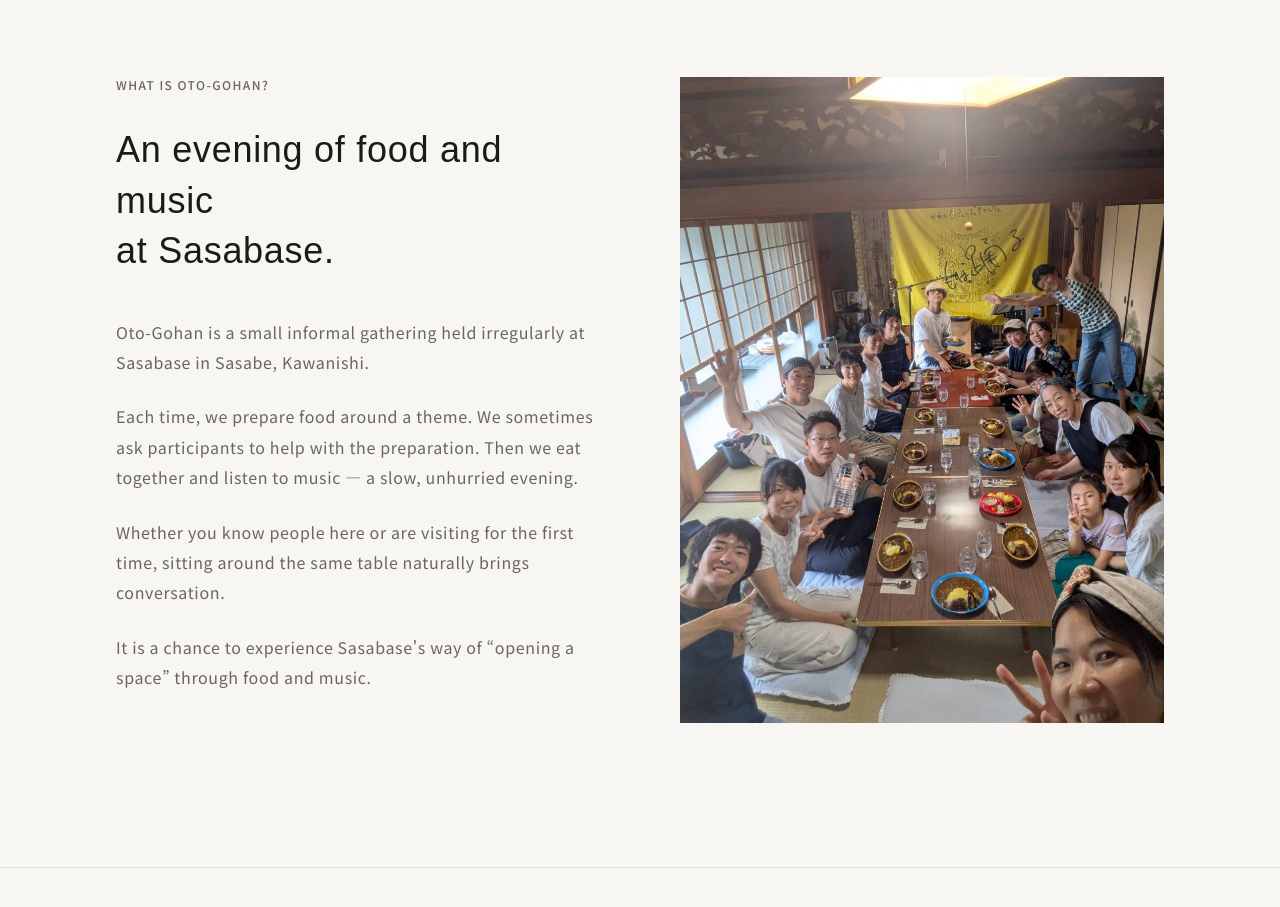
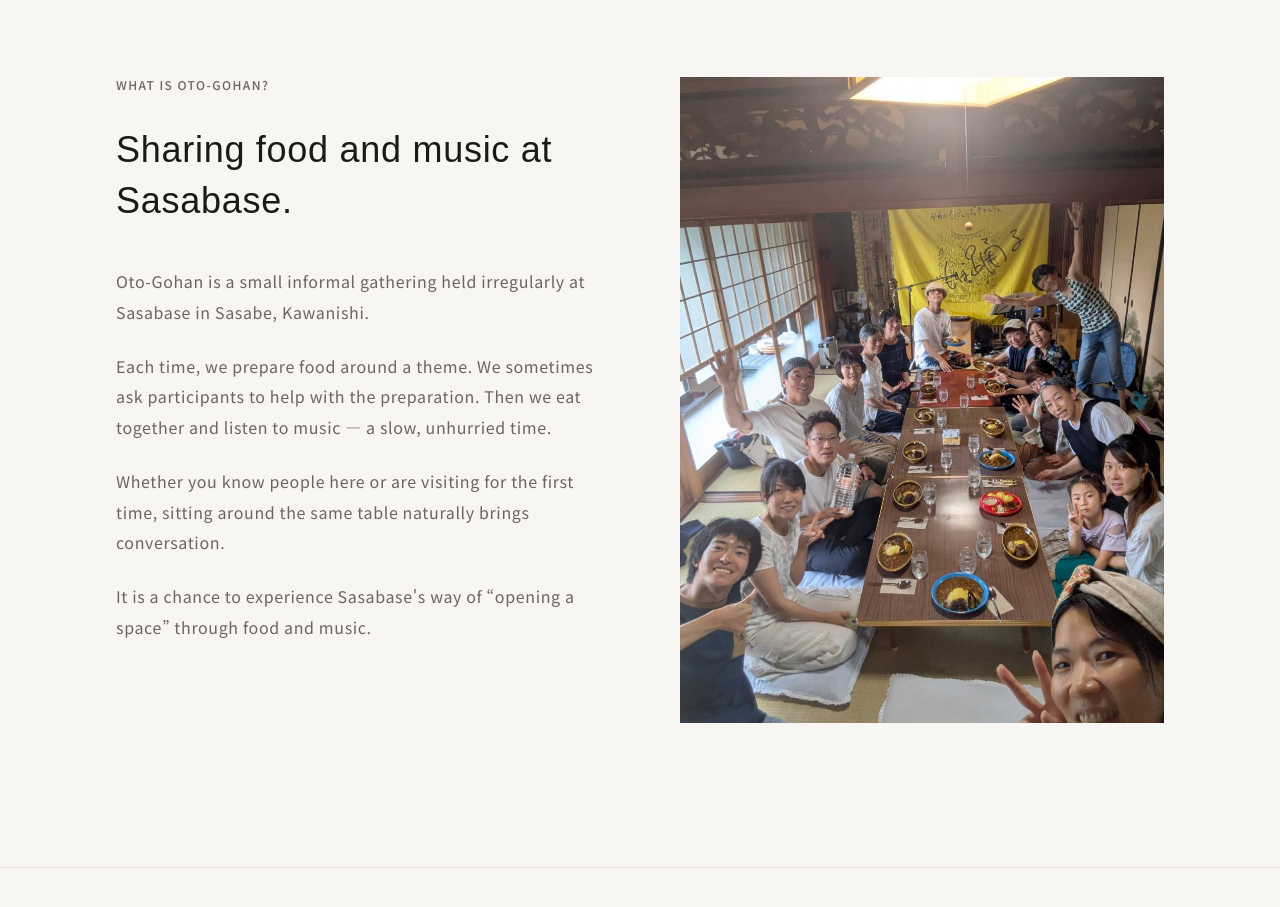
Before and after one commit to tomo-web/sasabase-site, a Next.js app: page /en/oto-gohan in a window 1280 px wide. Shown: the part 800-1707 px from the top of the page. Built offline with nearby package versions, Linux system fonts and the light colour scheme.

Commit message:
Clarify Oto-Gohan event timing in English

```diff
--- a/app/en/oto-gohan/page.tsx
+++ b/app/en/oto-gohan/page.tsx
@@ -72,9 +72,7 @@ export default function EnOtoGohanPage() {
             <div>
               <p className="label-text mb-8">What is Oto-Gohan?</p>
               <h2 className="heading-serif text-h2 text-foreground mb-10 leading-[1.4]">
-                An evening of food and music
-                <br />
-                at Sasabase.
+                Sharing food and music at Sasabase.
               </h2>
 
               <div className="space-y-6 text-base text-stone-600 leading-relaxed">
@@ -85,7 +83,7 @@ export default function EnOtoGohanPage() {
                 <p>
                   Each time, we prepare food around a theme. We sometimes ask participants
                   to help with the preparation. Then we eat together and listen to music —
-                  a slow, unhurried evening.
+                  a slow, unhurried time.
                 </p>
                 <p>
                   Whether you know people here or are visiting for the first time,
```
